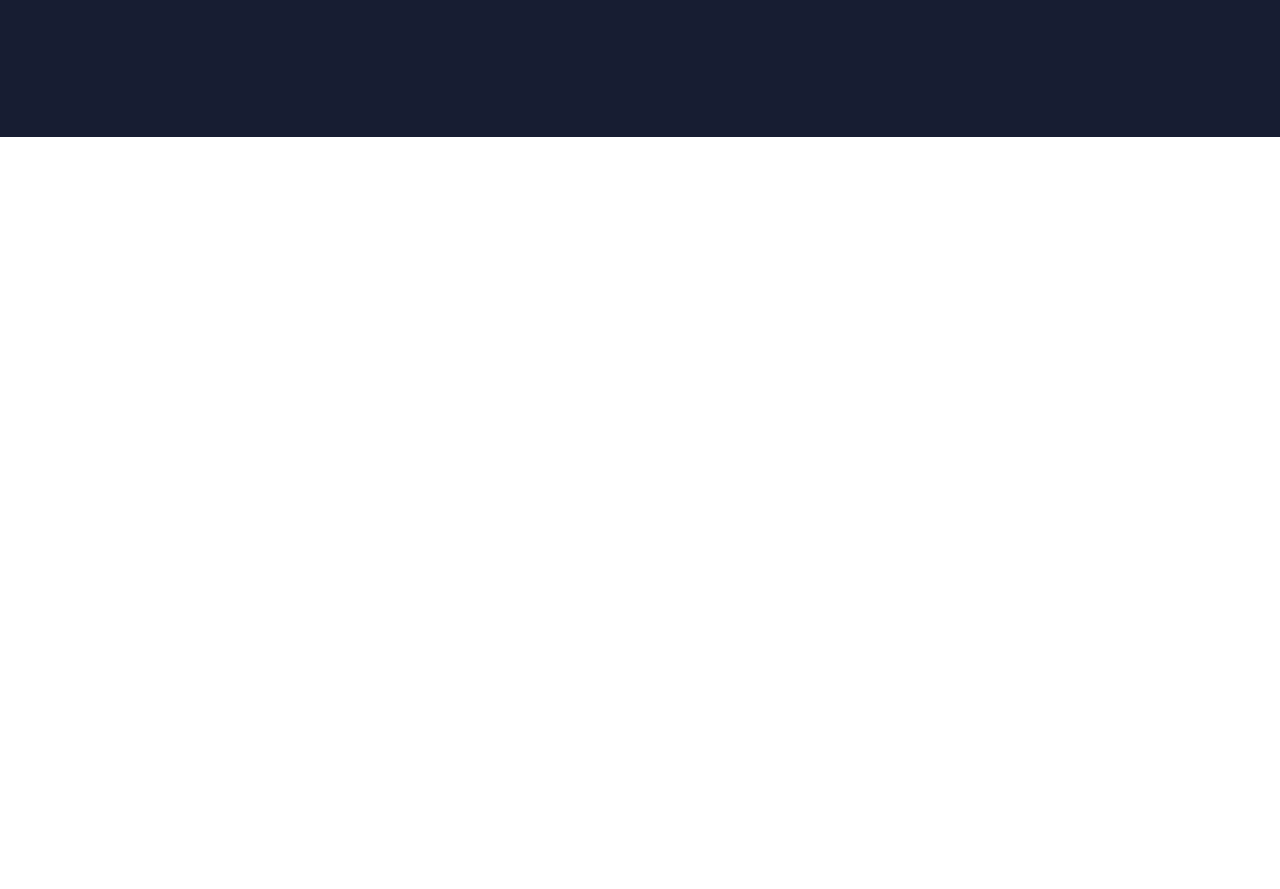
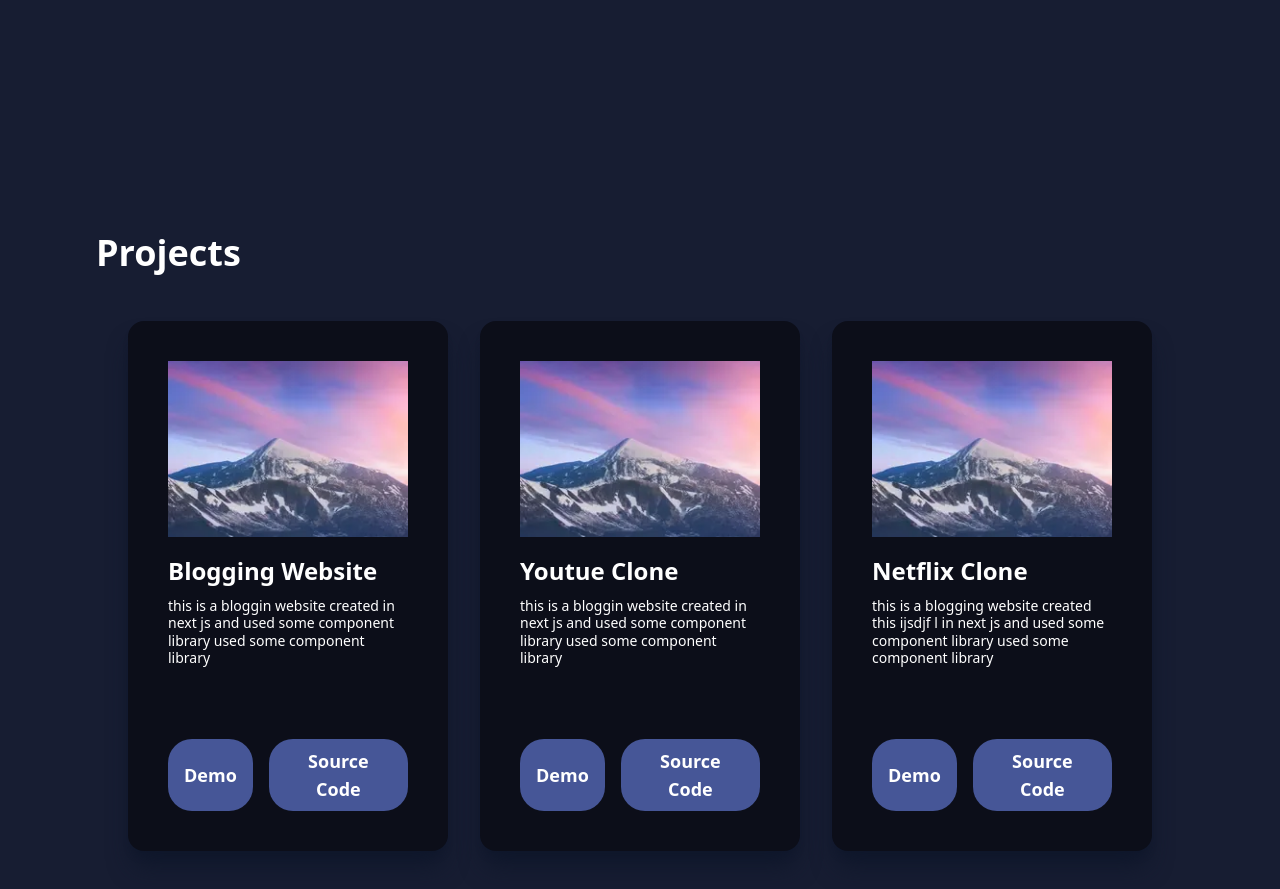
Before and after one commit to Chehak5911/portfolio-2025, a React (Vite) app: page / in a window 1280 px wide. Shown: the part 1720-2609 px from the top of the page. Before the commit the page ends 1857 px from the top, so only its background shows below. Built offline with nearby package versions, Linux system fonts and the light colour scheme.

Commit message:
Design Projects Page

```diff
--- a/src/App.jsx
+++ b/src/App.jsx
@@ -2,6 +2,7 @@
 import Experience from "./components/Experience/Experience"
 import Home from "./components/Home/Home"
 import Navbar from "./components/Navbar/Navbar"
+import Projects from "./components/Projects/Projects"
 
 
 function App() {
@@ -12,6 +13,7 @@
       <Home />
       <About />
       <Experience />
+      <Projects />
     </div>
   )
 }
--- /dev/null
+++ b/src/components/Projects/ProjectCard.jsx
@@ -0,0 +1,25 @@
+//This disables eslint for this file and need not give the type of props
+/* eslint-disable react/prop-types */
+
+import bannerImg from "../../assets/photo-C8q0KQHG.webp";
+const ProjectCard = ({ title, main }) => {
+  return (
+    <div className="p-3 md:p-6 flex flex-col w-80 bg-[#0c0e19] shadow-xl shadow-slate-900 rounded-2xl">
+      <img className="p-4" src={bannerImg} alt="" />
+      <h3 className="px-4 text-xl md:text-2xl font-bold leading-normal">
+        {title}
+      </h3>
+      <p className="px-4 text-sm md:text-md leading-tight py-2">{main}</p>
+      <div className="mt-2 p-2 md:p-4 flex gap-2 md:gap-4">
+        <button className="md:mt-10 text-white py-2 px-3 text-sm md:text-lg md:py-2 md:px-4 hover:opacity-85 duration-300 hover:scale-105 font-semibold rounded-3xl bg-[#465697]">
+          Demo
+        </button>
+        <button className="md:mt-10 text-white py-2 px-3 text-sm md:text-lg md:py-2 md:px-4 hover:opacity-85 duration-300 hover:scale-105 font-semibold rounded-3xl bg-[#465697]">
+          Source Code
+        </button>
+      </div>
+    </div>
+  );
+};
+
+export default ProjectCard;
--- /dev/null
+++ b/src/components/Projects/Projects.jsx
@@ -0,0 +1,25 @@
+import ProjectCard from "./ProjectCard";
+
+const Projects = () => {
+  return (
+    <div id="Projects" className="p-10 md:p-24 text-white ">
+      <h1 className="text-2xl md:text-4xl text-white font-bold">Projects</h1>
+      <div className="py-12 px-8 flex flex-wrap justify-between">
+        <ProjectCard
+          title="Blogging Website"
+          main="this is a bloggin website created in next js and used some component library used some component library"
+        />
+        <ProjectCard
+          title="Youtue Clone"
+          main="this is a bloggin website created in next js and used some component library used some component library"
+        />
+        <ProjectCard
+          title="Netflix Clone"
+          main="this is a blogging website created this ijsdjf l in next js and used some component library used some component library"
+        />
+      </div>
+    </div>
+  );
+};
+
+export default Projects;
```
Also changed, not shown: src/assets/photo-C8q0KQHG.webp (added).
